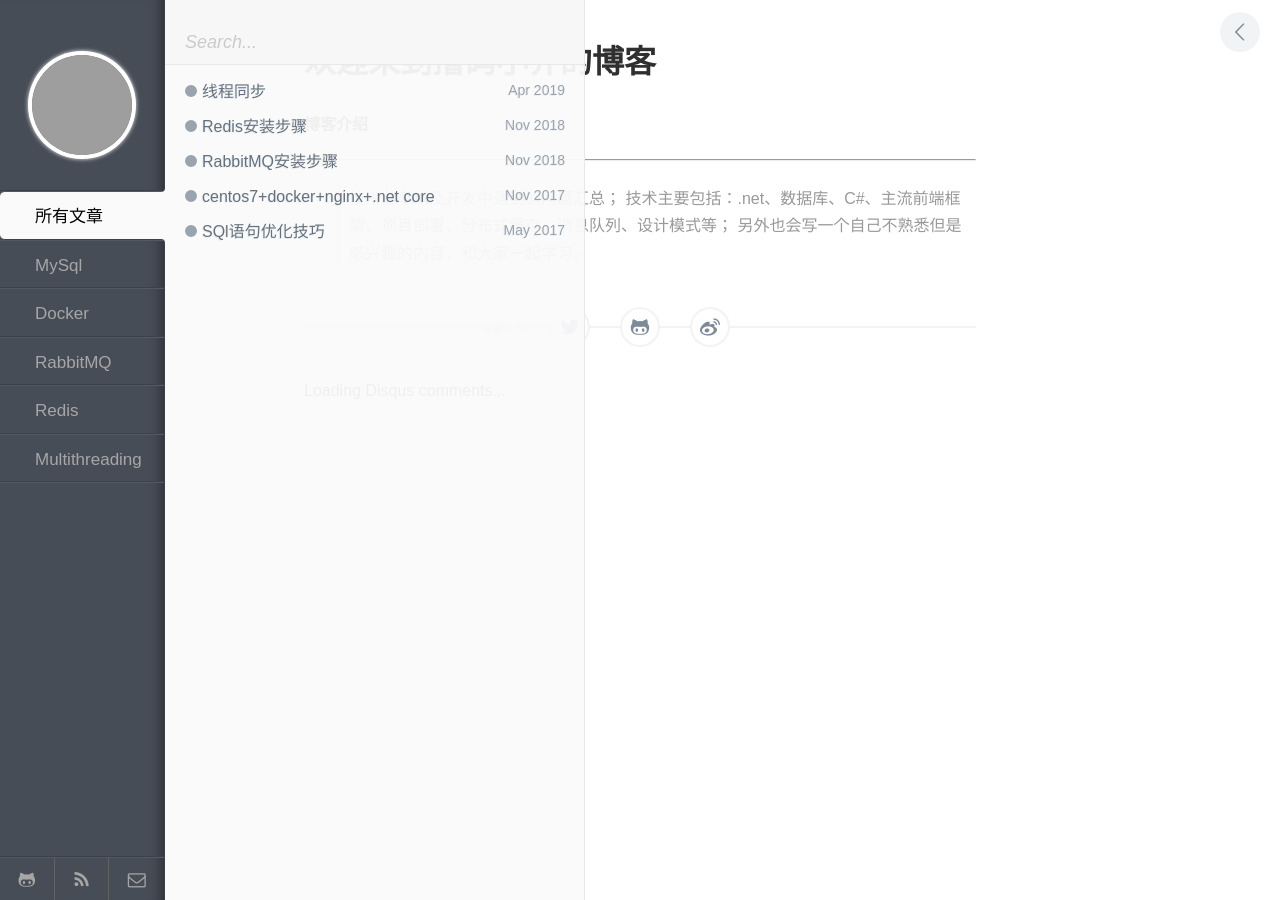
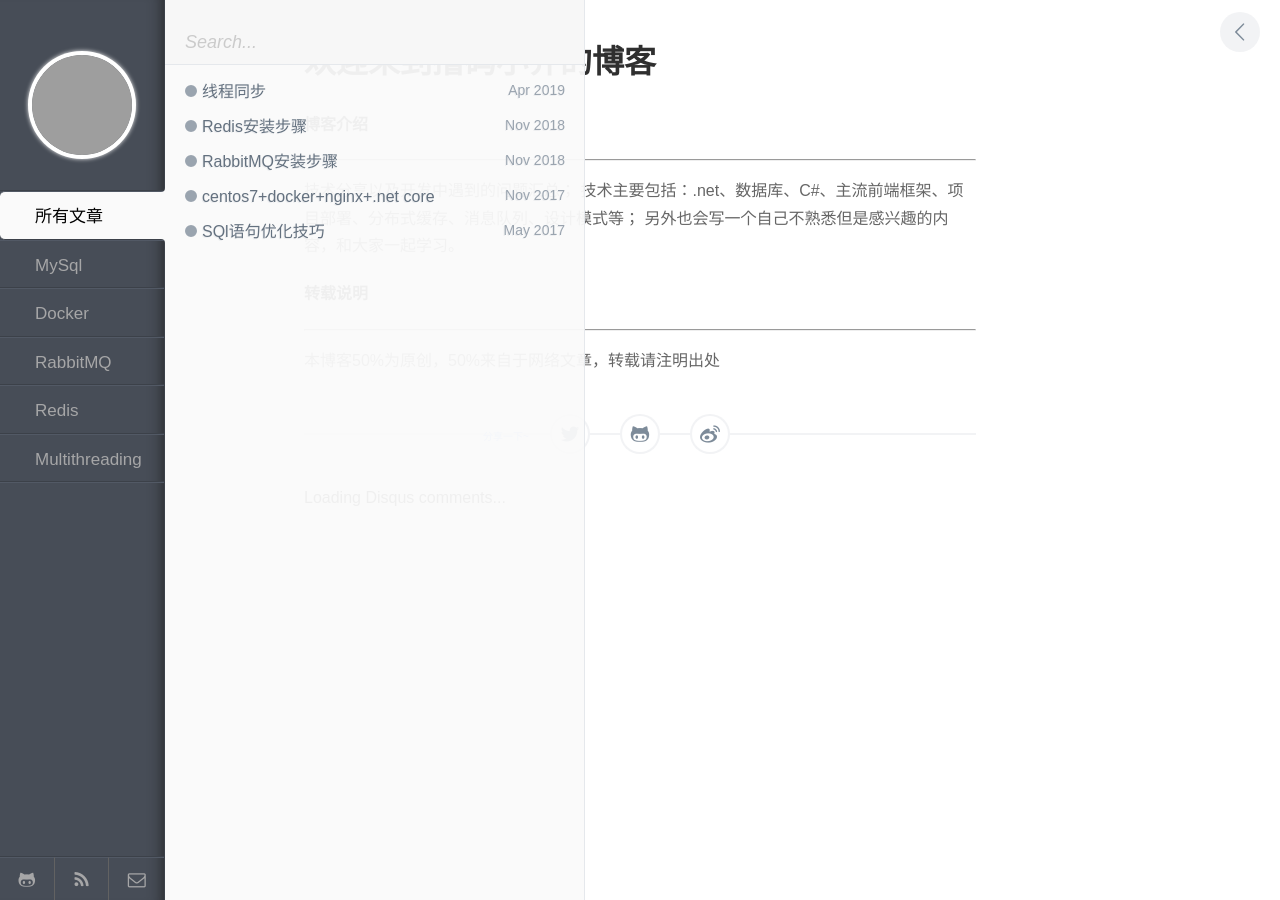
Before and after one commit to xuejianqiao/xuejianqiao.github.io, a Jekyll site: the page built from index.md, in a window 1280 px wide. Built offline with Jekyll 4.4.1, drawn with Linux system fonts in a browser that asks for light colours; comment, search, counter and statistics services are not loaded; grey boxes are pictures that could not be loaded.

Commit message:
Update index.md

```diff
--- a/index.md
+++ b/index.md
@@ -6,6 +6,12 @@ title: 欢迎来到撸码小乔的博客
 #### 博客介绍
 ---
 
->技术分享以及开发中遇到的问题汇总；
+技术分享以及开发中遇到的问题汇总；
 技术主要包括：.net、数据库、C#、主流前端框架、项目部署、分布式缓存、消息队列、设计模式等；
 另外也会写一个自己不熟悉但是感兴趣的内容，和大家一起学习。
+
+
+#### 转载说明
+---
+
+本博客50%为原创，50%来自于网络文章，转载请注明出处
```
